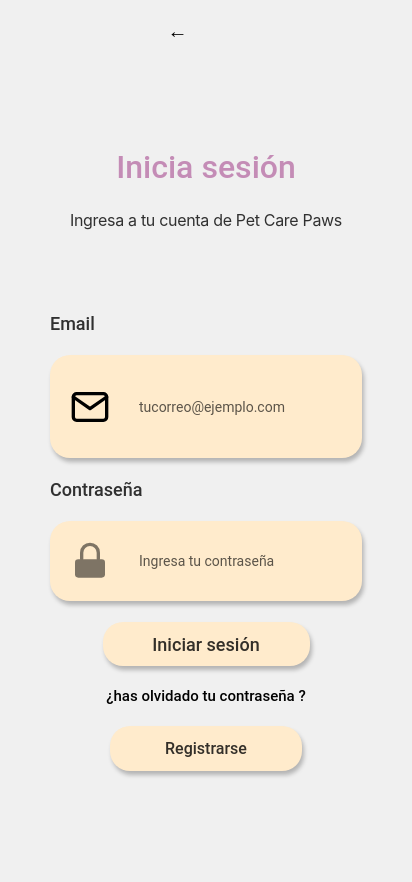
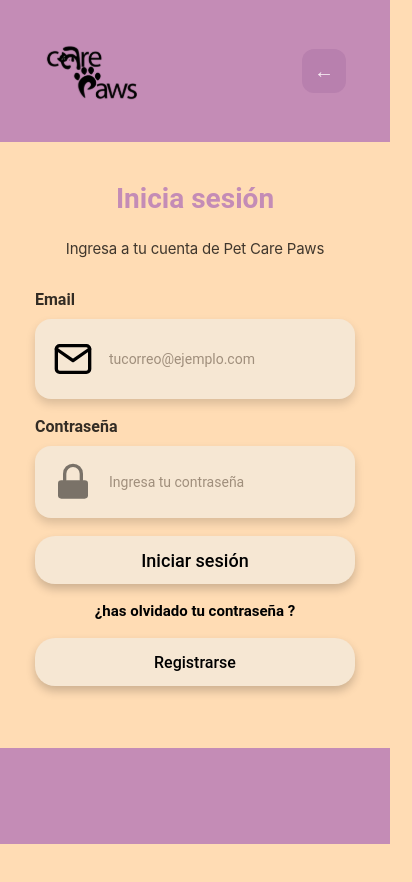
Before and after one commit to care-paws/pet-health-tracker-frontend, a React app in the folder frontend/: page /login in a window 390 px wide. Shown: the top 882 px of the page, 412 px wide, since content can reach past the window. Before the commit the page ends 844 px from the top, so only its background shows below. Built offline with nearby package versions, Linux system fonts and the light colour scheme; no server answers; the HTML template or start-up script is replaced by a standard one.

Commit message:
style: enhance login, register styles for improved layout and responsiveness

```diff
--- a/frontend/src/components/AppFooter.module.css
+++ b/frontend/src/components/AppFooter.module.css
@@ -1,12 +1,12 @@
 .appFooter {
   display: block;
-  padding: 12px 16px;
+  padding: 16px 16px;
   width: 100%;
   max-width: 412px;
-  height: 80px;
+  height: 96px;
   margin-top: auto;
   position: relative; /* flows as a normal block in tall viewports */
-  background: transparent;
+  background: var(--color-secondary);
 }
 
 @media (max-height: 917px) {
--- a/frontend/src/components/AppHeader.jsx
+++ b/frontend/src/components/AppHeader.jsx
@@ -1,18 +1,28 @@
 import PropTypes from "prop-types";
 import styles from "./AppHeader.module.css";
 
-function AppHeader({ className, children, showBackButton = false, showMenuButton = false, onBackClick, onMenuClick }) {
+function AppHeader({
+  className,
+  children,
+  showBackButton = false,
+  showMenuButton = false,
+  onBackClick,
+  onMenuClick,
+  backPosition = "left",
+  centerAlign = "center",
+}) {
   return (
     <header className={`${styles.appHeader} ${className || ""}`.trim()}>
-      <div className={styles.appHeader__left}>
-        {showBackButton && (
-          <button type="button" className={styles.appHeader__backButton} onClick={onBackClick} aria-label="Back">
-            ←
-          </button>
-        )}
+      <div className={styles.appHeader__left}>{backPosition === "left" && showBackButton && backButton(onBackClick)}</div>
+      <div
+        className={`${styles.appHeader__center} ${
+          centerAlign === "start" ? styles.appHeader__centerStart : centerAlign === "end" ? styles.appHeader__centerEnd : ""
+        }`.trim()}
+      >
+        {children}
       </div>
-      <div className={styles.appHeader__center}>{children}</div>
       <div className={styles.appHeader__right}>
+        {backPosition === "right" && showBackButton && backButton(onBackClick)}
         {showMenuButton && (
           <button type="button" className={styles.appHeader__menuButton} onClick={onMenuClick} aria-label="Menu">
             ☰
@@ -23,6 +33,14 @@
   );
 }
 
+function backButton(onBackClick) {
+  return (
+    <button type="button" className={styles.appHeader__backButton} onClick={onBackClick} aria-label="Back">
+      ←
+    </button>
+  );
+}
+
 AppHeader.propTypes = {
   className: PropTypes.string,
   children: PropTypes.node,
@@ -30,6 +48,8 @@
   showMenuButton: PropTypes.bool,
   onBackClick: PropTypes.func,
   onMenuClick: PropTypes.func,
+  backPosition: PropTypes.oneOf(["left", "right"]),
+  centerAlign: PropTypes.oneOf(["center", "start", "end"]),
 };
 
 export default AppHeader;
--- a/frontend/src/components/AppHeader.module.css
+++ b/frontend/src/components/AppHeader.module.css
@@ -2,7 +2,8 @@
   display: flex;
   align-items: center;
   justify-content: space-between;
-  padding: 12px 16px;
+  padding: 16px 20px;
+  min-height: 96px;
 }
 
 .appHeader__left,
@@ -19,11 +20,26 @@
   justify-content: center;
 }
 
+.appHeader__centerStart {
+  justify-content: flex-start;
+}
+
+.appHeader__centerEnd {
+  justify-content: flex-end;
+}
+
 .appHeader__backButton,
 .appHeader__menuButton {
-  background: none;
+  width: 44px;
+  height: 44px;
+  display: inline-flex;
+  align-items: center;
+  justify-content: center;
+  background: rgba(181, 124, 171, 0.75);
+  color: #f7edf4;
   border: none;
+  border-radius: 12px;
   font-size: 20px;
   cursor: pointer;
-  padding: 8px;
+  padding: 0;
 }
--- a/frontend/src/pages/login/LoginPage.jsx
+++ b/frontend/src/pages/login/LoginPage.jsx
@@ -1,3 +1,4 @@
+import logoUrl from "@/assets/logo.svg";
 import AppFooter from "@/components/AppFooter";
 import AppHeader from "@/components/AppHeader";
 import PageLayout from "@/layouts/PageLayout";
@@ -37,12 +38,25 @@
     navigate("/");
   };
 
-  const header = <AppHeader showBackButton={true} onBackClick={handleBack} showMenuButton={false} />;
+  const header = (
+    <div className={styles["loginPage__headerWrap"]}>
+      <AppHeader
+        className={styles["loginPage__header"]}
+        showBackButton={true}
+        backPosition="right"
+        centerAlign="start"
+        onBackClick={handleBack}
+        showMenuButton={false}
+      >
+        <img src={logoUrl} alt="App logo" width={110} height={70} />
+      </AppHeader>
+    </div>
+  );
 
   const footer = <AppFooter />;
 
   return (
-    <PageLayout header={header} footer={footer}>
+    <PageLayout className={styles["loginPage"]} header={header} footer={footer}>
       {/* Main Content */}
       <main className={styles["loginPage__main"]}>
         <h1 className={styles["loginPage__title"]}>Inicia sesión</h1>
--- a/frontend/src/pages/login/LoginPage.module.css
+++ b/frontend/src/pages/login/LoginPage.module.css
@@ -1,104 +1,70 @@
 /* Login Page Block */
 .loginPage {
-  position: relative;
-  width: 412px;
-  height: 917px;
+  width: 100%;
+  max-width: 412px;
+  min-height: 100vh;
   background: var(--color-primary);
-  overflow: hidden;
   margin: 0 auto;
+  display: flex;
+  flex-direction: column;
 }
 
-/* Header Block */
-.loginPage__header {
-  position: absolute;
-  top: 0;
-  left: 0;
-  width: 412px;
-  height: 100px;
-  background: rgba(196, 140, 182, 0.8);
-  display: flex;
-  align-items: center;
-  justify-content: space-between;
-  padding: 0 20px;
+.loginPage__headerWrap {
+  background: var(--color-secondary);
+  padding: 20px 24px;
 }
 
-.loginPage__logo {
-  width: 110px;
-  height: 70px;
+.loginPage__header {
+  color: var(--color-white);
 }
 
-.loginPage__backButton {
-  width: 42px;
-  height: 42px;
-  background: transparent;
-  border: none;
-  cursor: pointer;
-  padding: 0;
-  display: flex;
-  align-items: center;
-  justify-content: center;
+.loginPage__header :global(.appHeader__center) {
+  justify-content: flex-start !important;
 }
 
-/* Footer Block */
-.loginPage__footer {
-  position: absolute;
-  top: 837px;
-  left: 0;
-  width: 412px;
-  height: 80px;
-  background: var(--color-secondary);
+.loginPage__header :global(.appHeader__right) {
+  align-items: center;
 }
 
 /* Main Content Block */
 .loginPage__main {
-  position: absolute;
-  top: 100px;
-  left: 0;
-  width: 412px;
-  height: 737px;
+  flex: 1;
+  padding: 40px 24px 140px;
+  display: flex;
+  flex-direction: column;
+  align-items: center;
+  gap: 22px;
 }
 
 .loginPage__title {
-  position: absolute;
-  top: 48px;
-  left: 206px;
-  transform: translateX(-50%);
   font-family: var(--font-roboto);
-  font-weight: 500;
-  font-size: 32px;
-  line-height: normal;
+  font-weight: 700;
+  font-size: 28px;
+  line-height: 34px;
   color: var(--color-secondary);
   text-align: center;
   margin: 0;
-  width: 204px;
 }
 
 .loginPage__subtitle {
-  position: absolute;
-  top: 108px;
-  left: 206px;
-  transform: translateX(-50%);
   font-family: var(--font-inter);
   font-weight: 400;
-  font-size: 16px;
-  line-height: 25.6px;
-  letter-spacing: -0.3125px;
-  color: rgba(0, 0, 0, 0.8);
+  font-size: 15px;
+  line-height: 22px;
+  letter-spacing: -0.2px;
+  color: rgba(0, 0, 0, 0.75);
   text-align: center;
-  margin: 0;
-  width: 348px;
+  margin: 0 0 8px 0;
+  max-width: 340px;
 }
 
 /* Login Form Block */
 .loginForm {
-  position: absolute;
-  bottom: 53px;
-  right: 50px;
   display: flex;
   flex-direction: column;
-  gap: 21px;
-  width: 312px;
-  height: 471px;
+  gap: 18px;
+  width: 100%;
+  max-width: 320px;
 }
 
 .loginForm__error {
@@ -115,13 +81,13 @@
 .loginForm__field {
   display: flex;
   flex-direction: column;
-  gap: 21px;
+  gap: 10px;
 }
 
 .loginForm__label {
   font-family: var(--font-roboto);
-  font-weight: 500;
-  font-size: 18px;
+  font-weight: 700;
+  font-size: 16px;
   line-height: normal;
   color: rgba(0, 0, 0, 0.8);
   margin: 0;
@@ -131,11 +97,12 @@
   position: relative;
   display: flex;
   align-items: center;
-  background: var(--color-accent);
-  border-radius: 20px;
-  box-shadow: 2px 4px 4px 0px rgba(0, 0, 0, 0.25);
-  padding: 20px;
-  height: 103px;
+  gap: 14px;
+  background: #f6e7d3;
+  border-radius: 16px;
+  box-shadow: 0px 5px 10px rgba(0, 0, 0, 0.15);
+  padding: 16px 18px;
+  min-height: 80px;
   box-sizing: border-box;
 }
 
@@ -143,26 +110,17 @@
   position: relative;
   display: flex;
   align-items: center;
-  background: var(--color-accent);
-  border-radius: 20px;
-  box-shadow: 2px 4px 4px 0px rgba(0, 0, 0, 0.25);
-  height: 80px;
-  width: 312px;
-  padding: 0 20px;
+  gap: 14px;
+  background: #f6e7d3;
+  border-radius: 16px;
+  box-shadow: 0px 5px 10px rgba(0, 0, 0, 0.15);
+  min-height: 72px;
+  width: 100%;
+  padding: 14px 18px;
   box-sizing: border-box;
 }
 
-.loginForm__passwordIcon {
-  width: 40px;
-  height: 40px;
-  display: flex;
-  align-items: center;
-  justify-content: center;
-  flex-shrink: 0;
-  margin-right: 27px;
-  opacity: 0.5;
-}
-
+.loginForm__passwordIcon,
 .loginForm__icon {
   width: 40px;
   height: 40px;
@@ -170,10 +128,14 @@
   align-items: center;
   justify-content: center;
   flex-shrink: 0;
-  margin-right: 27px;
 }
 
-.loginForm__input {
+.loginForm__passwordIcon {
+  opacity: 0.5;
+}
+
+.loginForm__input,
+.loginForm__passwordInput {
   flex: 1;
   background: transparent;
   border: none;
@@ -182,40 +144,39 @@
   font-weight: 400;
   font-size: 14px;
   line-height: normal;
-  color: var(--color-text);
-  opacity: 0.8;
+  color: #7c6a58;
 }
 
-.loginForm__input::placeholder {
-  color: var(--color-text);
-  opacity: 0.8;
+.loginForm__input::placeholder,
+.loginForm__passwordInput::placeholder {
+  color: #7c6a58;
+  opacity: 0.7;
 }
 
 .loginForm__submitButton {
-  width: 207px;
-  height: 44px;
-  background: var(--color-accent);
+  width: 100%;
+  height: 48px;
+  background: #f6e7d3;
   border: none;
   border-radius: 20px;
-  box-shadow: 2px 4px 4px 0px rgba(0, 0, 0, 0.25);
+  box-shadow: 0px 5px 10px rgba(0, 0, 0, 0.2);
   font-family: var(--font-roboto);
   font-weight: 500;
   font-size: 18px;
   line-height: normal;
-  color: rgba(0, 0, 0, 0.8);
+  color: #000000;
   cursor: pointer;
-  align-self: center;
   transition: all 0.2s ease;
 }
 
 .loginForm__submitButton:hover {
   transform: translateY(-1px);
-  box-shadow: 2px 6px 6px 0px rgba(0, 0, 0, 0.3);
+  box-shadow: 0px 6px 12px rgba(0, 0, 0, 0.25);
 }
 
 .loginForm__submitButton:active {
   transform: translateY(0);
-  box-shadow: 2px 2px 2px 0px rgba(0, 0, 0, 0.2);
+  box-shadow: 0px 3px 6px rgba(0, 0, 0, 0.2);
 }
 
 .loginForm__submitButton:disabled {
@@ -225,9 +186,8 @@
 
 .loginForm__forgotPassword {
   font-family: var(--font-roboto);
-  font-weight: 500;
+  font-weight: 700;
   font-size: 15px;
-  line-height: normal;
   color: var(--color-text);
   text-align: center;
   margin: 0;
@@ -240,46 +200,27 @@
 }
 
 .loginForm__registerButton {
-  width: 192px;
-  height: 45px;
-  background: var(--color-accent);
+  width: 100%;
+  height: 48px;
+  background: #f6e7d3;
   border: none;
   border-radius: 20px;
-  box-shadow: 2px 4px 4px 0px rgba(0, 0, 0, 0.25);
+  box-shadow: 0px 5px 10px rgba(0, 0, 0, 0.2);
   font-family: var(--font-roboto);
   font-weight: 500;
   font-size: 16px;
   line-height: normal;
-  color: rgba(0, 0, 0, 0.8);
+  color: #000000;
   cursor: pointer;
-  align-self: center;
   transition: all 0.2s ease;
 }
 
 .loginForm__registerButton:hover {
   transform: translateY(-1px);
-  box-shadow: 2px 6px 6px 0px rgba(0, 0, 0, 0.3);
+  box-shadow: 0px 6px 12px rgba(0, 0, 0, 0.25);
 }
 
 .loginForm__registerButton:active {
   transform: translateY(0);
-  box-shadow: 2px 2px 2px 0px rgba(0, 0, 0, 0.2);
+  box-shadow: 0px 3px 6px rgba(0, 0, 0, 0.2);
 }
-
-.loginForm__passwordInput {
-  flex: 1;
-  background: transparent;
-  border: none;
-  outline: none;
-  font-family: var(--font-roboto);
-  font-weight: 400;
-  font-size: 14px;
-  line-height: normal;
-  color: var(--color-text);
-  opacity: 0.8;
-}
-
-.loginForm__passwordInput::placeholder {
-  color: var(--color-text);
-  opacity: 0.8;
-}
--- a/frontend/src/pages/pets/form/PetFormPage.jsx
+++ b/frontend/src/pages/pets/form/PetFormPage.jsx
@@ -186,7 +186,7 @@
                 { id: "hamster", name: "Cobayo", image: petHamster },
                 { id: "bird", name: "Loro", image: petBird },
                 { id: "cat", name: "Gato", image: petCat },
-                { id: "dog", name: "Perro", name: "Perro", image: petDog },
+                { id: "dog", name: "Perro", image: petDog },
                 { id: "rabbit", name: "Conejo", image: petRabbit },
               ].map(pet => (
                 <div
--- a/frontend/src/pages/register/RegisterPage.jsx
+++ b/frontend/src/pages/register/RegisterPage.jsx
@@ -36,11 +36,17 @@
     navigate("/");
   };
 
-  const header = <AppHeader showBackButton={true} onBackClick={handleBack} showMenuButton={false} />;
+  const header = (
+    <div className={styles["registerPage__headerWrap"]}>
+      <AppHeader className={styles["registerPage__header"]} showBackButton={true} backPosition="right" centerAlign="start" onBackClick={handleBack}>
+        <img src={logoUrl} alt="Care Paws" width={110} height={70} />
+      </AppHeader>
+    </div>
+  );
   const footer = <AppFooter />;
 
   return (
-    <PageLayout header={header} footer={footer}>
+    <PageLayout className={styles["registerPage"]} header={header} footer={footer}>
       <main className={styles["registerPage__main"]}>
         <div className={styles["registerPage__logoLarge"]}>
           <img src={logoUrl} alt="Care Paws" />
--- a/frontend/src/styles/globals.css
+++ b/frontend/src/styles/globals.css
@@ -11,8 +11,7 @@
   justify-content: center;
   align-items: flex-start;
   min-height: 100vh;
-  background: #f0f0f0;
-  gap: 35px;
+  background: var(--color-primary);
 }
 
 #root {
```
Also changed, not shown: frontend/src/pages/register/RegisterPage.module.css (+92 -176 lines).
